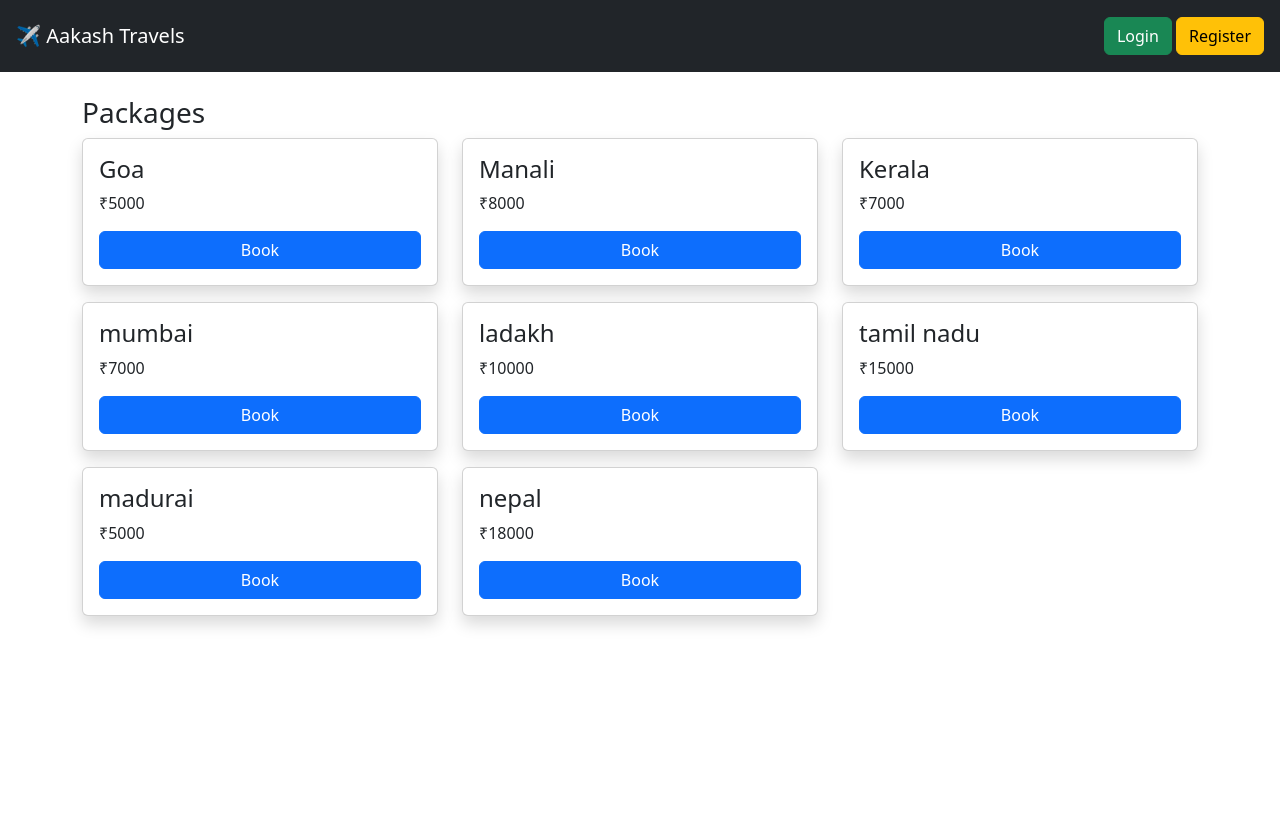
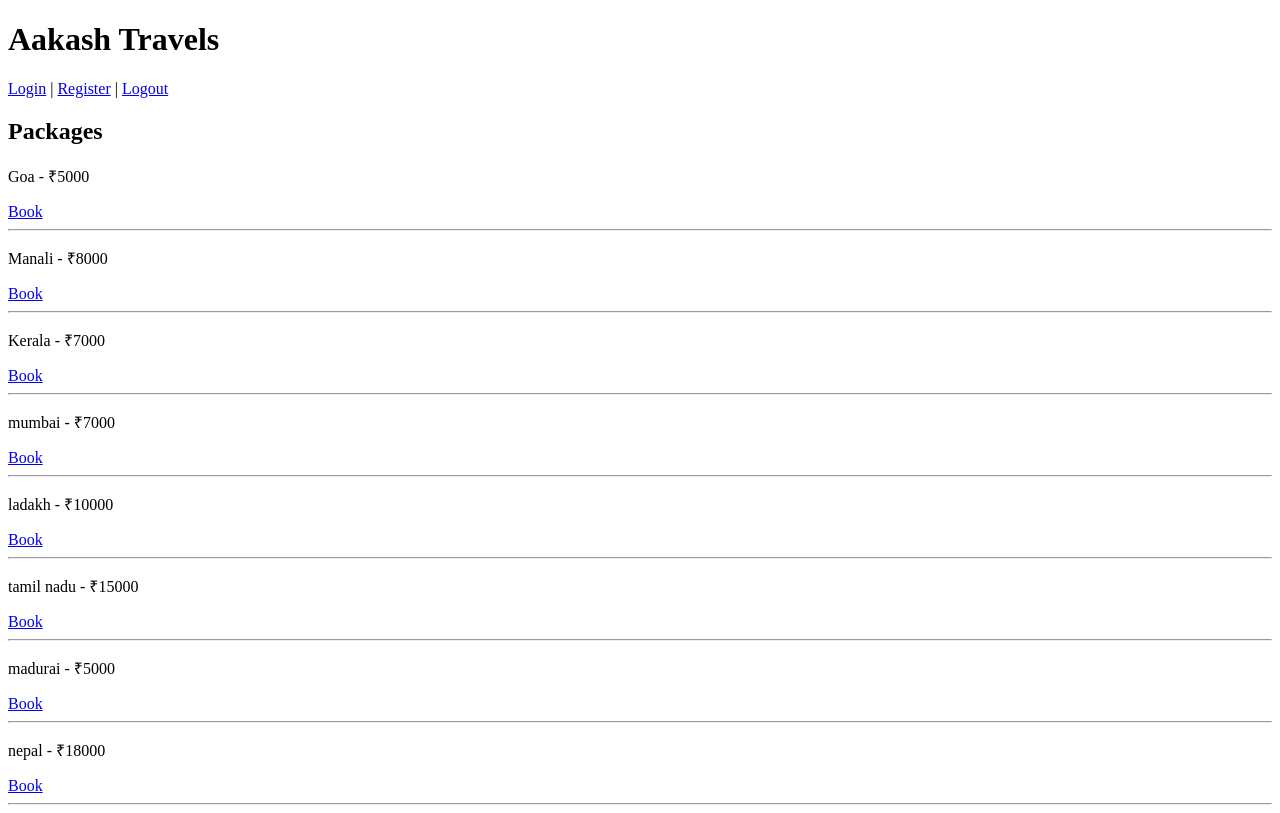
Before and after one commit to Somiya-manikandan/Aakash_travels, a Flask app: page / in a window 1280 px wide. Before the commit the page ends 627 px from the top, so only its background shows below. Run offline with Flask 3, Linux system fonts and the light colour scheme; data comes from the database, SQL or seed files in the repository.

Commit message:
Update index.html

```diff
--- a/templates/index.html
+++ b/templates/index.html
@@ -1,44 +1,23 @@
 <!DOCTYPE html>
 <html>
 <head>
-    <title>Aakash Travels</title>
-    <link href="https://cdn.jsdelivr.net/npm/bootstrap@5.3.0/dist/css/bootstrap.min.css" rel="stylesheet">
+<title>Aakash Travels</title>
 </head>
-
 <body>
 
-<!-- NAVBAR -->
-<nav class="navbar navbar-dark bg-dark p-3">
-    <span class="navbar-brand">✈️ Aakash Travels</span>
+<h1>Aakash Travels</h1>
 
-    <div>
-        {% if session.get('user') %}
-            <span class="text-white me-2">Hello, {{session['name']}}</span>
-            <a href="/logout" class="btn btn-danger">Logout</a>
-        {% else %}
-            <a href="/login" class="btn btn-success">Login</a>
-            <a href="/register" class="btn btn-warning">Register</a>
-        {% endif %}
-    </div>
-</nav>
+<a href="{{ url_for('login') }}">Login</a> |
+<a href="{{ url_for('register') }}">Register</a> |
+<a href="{{ url_for('logout') }}">Logout</a>
 
-<div class="container mt-4">
+<h2>Packages</h2>
 
-<h3>Packages</h3>
-
-<div class="row">
 {% for p in packages %}
-    <div class="col-md-4">
-        <div class="card p-3 shadow mb-3">
-            <h4>{{p.place}}</h4>
-            <p>₹{{p.price}}</p>
-            <a href="/book/{{p.id}}" class="btn btn-primary">Book</a>
-        </div>
-    </div>
+    <p>{{ p.place }} - ₹{{ p.price }}</p>
+    <a href="{{ url_for('book', id=p.id) }}">Book</a>
+    <hr>
 {% endfor %}
-</div>
-
-</div>
 
 </body>
 </html>
```
